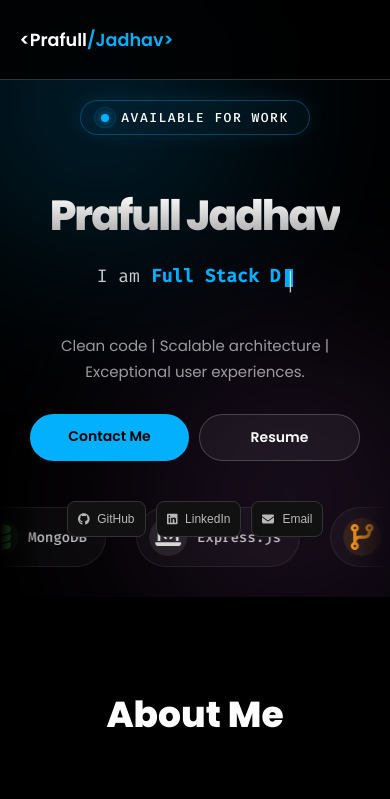
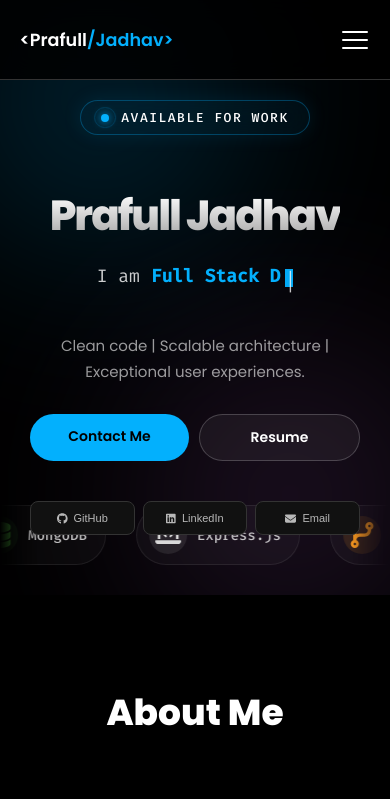
Before and after one commit to PrafullJ001/prafull-portfolio, a React (Create React App) app: page / in a window 390 px wide. Shown: the top 799 px of the page. Built offline with nearby package versions, Linux system fonts and the light colour scheme.

Commit message:
Fix UI conflict

```diff
--- a/src/Main.css
+++ b/src/Main.css
@@ -335,16 +335,26 @@
         text-align: center;
     }
 
+    /* --- FIXED: SOCIAL PILLS NO LONGER OVERLAP/MIX ON MOBILE --- */
     .social_row_center {
-        gap: 10px;
+        display: grid;
+        grid-template-columns: repeat(3, 1fr);
+        gap: 8px;
         padding: 0 10px;
+        width: 100%;
+        box-sizing: border-box;
     }
 
     .social_pill {
-        flex: 1;
+        flex: none; /* stop fighting the grid's own sizing */
+        width: 100%;
+        box-sizing: border-box;
         justify-content: center;
-        font-size: 12px;
-        padding: 10px;
+        gap: 6px;
+        font-size: 11px;
+        padding: 10px 6px;
+        white-space: nowrap;
+        overflow: hidden;
     }
 
     .tech_ticker {
@@ -378,6 +388,19 @@
   }
 }
 
+/* Very narrow screens: stack social pills to a single column */
+@media (max-width: 380px) {
+    .social_row_center {
+        grid-template-columns: 1fr;
+        gap: 10px;
+    }
+
+    .social_pill {
+        font-size: 14px;
+        padding: 12px;
+    }
+}
+
 /* If the screen is VERY narrow (iPhone SE), stack them vertically */
 @media (max-width: 350px) {
   .hero_btn_group {
--- a/src/Navbar.css
+++ b/src/Navbar.css
@@ -54,7 +54,42 @@
 }
 .button:hover::after, .button.active::after { width: 100%; }
 
-.hamburger { display: none; cursor: pointer; color: var(--ink); }
+/* --- HAMBURGER ICON (3 lines -> X on open) --- */
+.hamburger {
+  display: none;
+  flex-direction: column;
+  justify-content: center;
+  align-items: center;
+  gap: 6px;
+  width: 32px;
+  height: 32px;
+  cursor: pointer;
+  z-index: 1100; /* stays above the mobile menu overlay */
+}
+
+.hamburger .bar {
+  display: block;
+  width: 26px;
+  height: 2px;
+  background-color: var(--ink);
+  border-radius: 2px;
+  transition: transform 0.3s ease, opacity 0.3s ease, background-color 0.3s ease;
+}
+
+.hamburger:hover .bar {
+  background-color: var(--accent);
+}
+
+/* Animate into an X when menu is open */
+.hamburger.active .bar:nth-child(1) {
+  transform: translateY(8px) rotate(45deg);
+}
+.hamburger.active .bar:nth-child(2) {
+  opacity: 0;
+}
+.hamburger.active .bar:nth-child(3) {
+  transform: translateY(-8px) rotate(-45deg);
+}
 
 .theme_toggle_btn {
   background: var(--mist);
@@ -77,7 +112,7 @@
 }
 
 @media screen and (max-width: 850px) {
-  .hamburger { display: block; }
+  .hamburger { display: flex; }
 
   .right {
     position: fixed;
--- a/src/Navbar.jsx
+++ b/src/Navbar.jsx
@@ -17,8 +17,10 @@ const Navbar = () => {
         </h1>
       </div>
 
-      <div className="hamburger" onClick={handleClick}>
-
+      <div className={click ? "hamburger active" : "hamburger"} onClick={handleClick}>
+        <span className="bar"></span>
+        <span className="bar"></span>
+        <span className="bar"></span>
       </div>
 
       <div className={click ? "right active" : "right"}>
```
